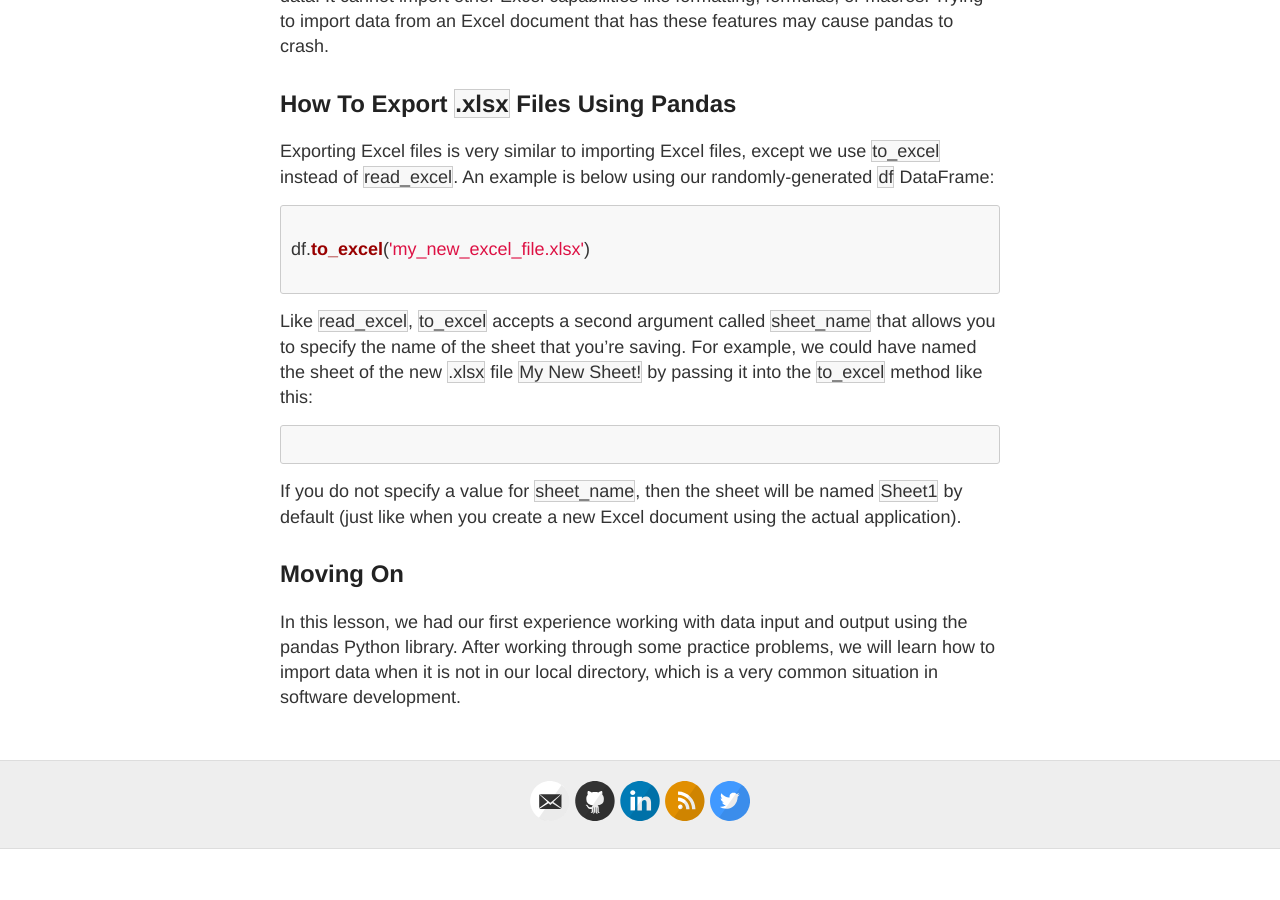
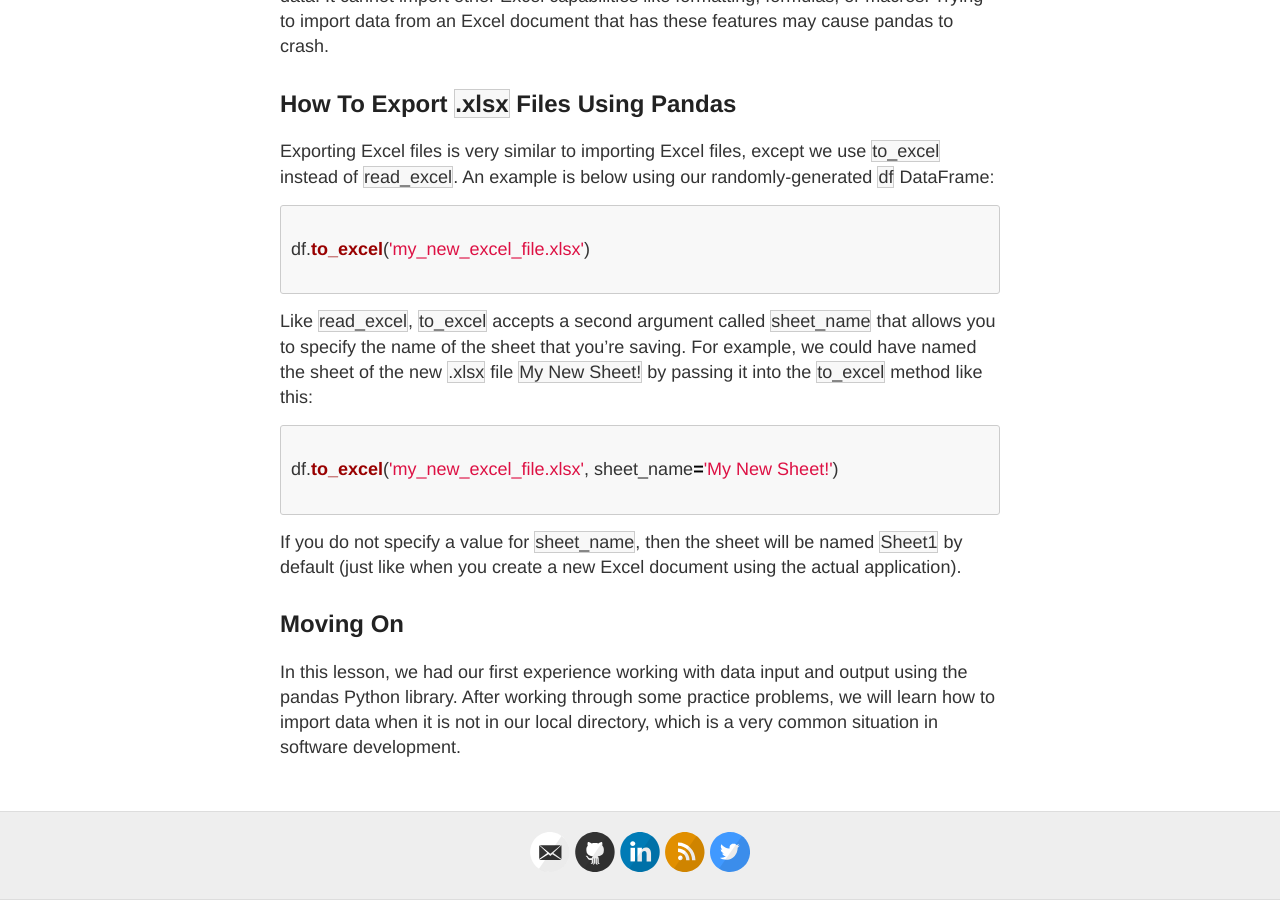
Before and after one commit to rosyberti/website, a Jekyll site: the page built from advanced-python/pandas-data-input-output.md, in a window 1280 px wide and 900 px high, scrolled down 5318 px. Built offline with Jekyll 4.4.1, drawn with Linux system fonts in a browser that asks for light colours; before the commit the page ends 6167 px from its top, so only the background shows below that.

Commit message:
added missing code block

````diff
--- a/advanced-python/pandas-data-input-output.md
+++ b/advanced-python/pandas-data-input-output.md
@@ -186,6 +186,8 @@ Like `read_excel`, `to_excel` accepts a second argument called `sheet_name` that
 
 ```python
 
+df.to_excel('my_new_excel_file.xlsx', sheet_name='My New Sheet!')
+
 ```
 
 If you do not specify a value for `sheet_name`, then the sheet will be named `Sheet1` by default (just like when you create a new Excel document using the actual application).
````
